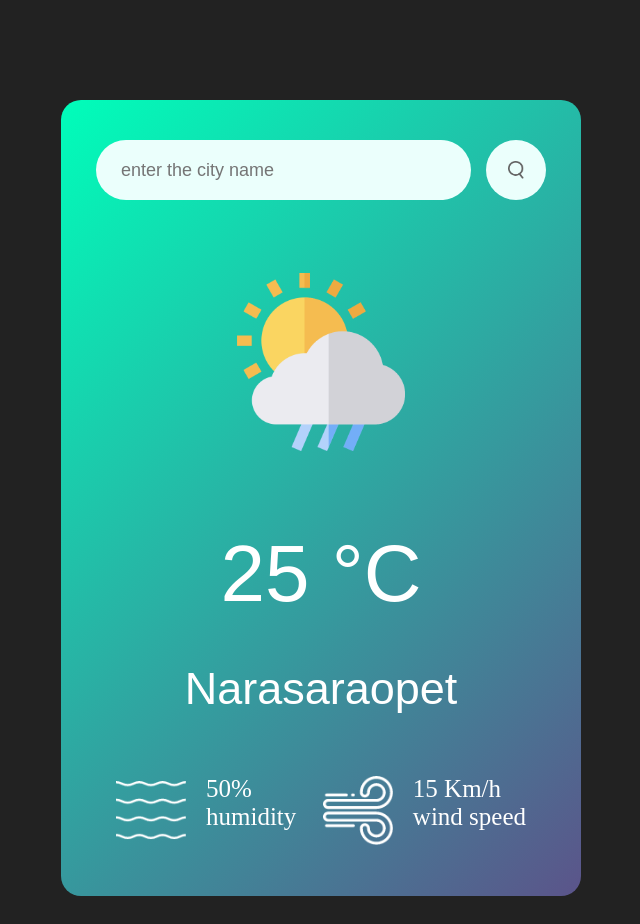
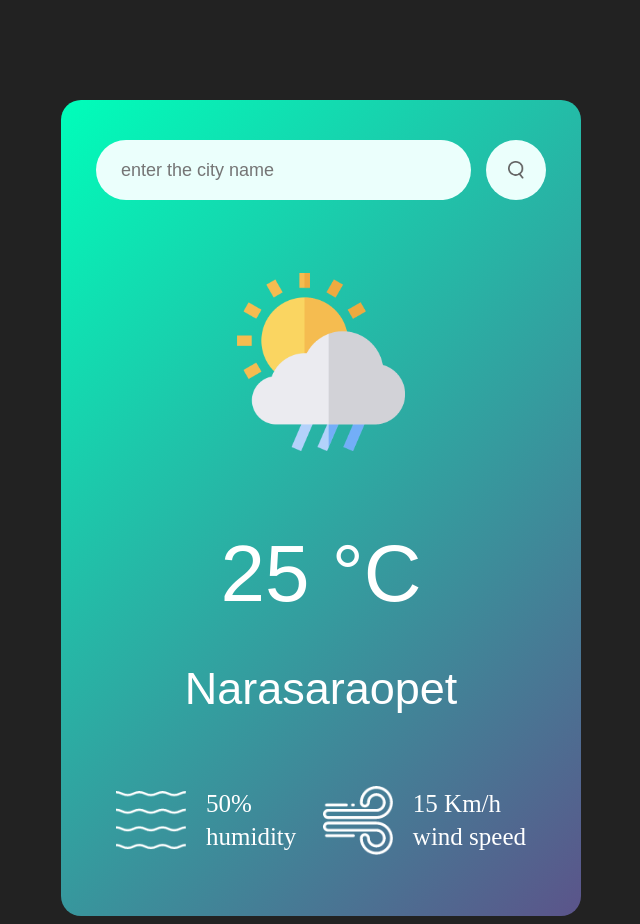
Before and after one commit to Ashok-Kumar-dharanikota/Weather-App, a plain HTML site: page index.html in a window 1280 px wide. Shown: the whole page, without its empty margins (319-959 px from the left). Drawn offline with Linux system fonts and the light colour scheme.

Commit message:
weather API and clean design is added

```diff
--- a/index.html
+++ b/index.html
@@ -24,16 +24,18 @@
                 <img src="images/humidity.png" >
                 <div>
                     <p class="humidity">
-                        50% <br> humidity
+                        50%
                     </p>
+                    <p class="title">humidity</p>
                 </div>
             </div>
             <div class="column">
                 <img src="images/wind.png" >
                 <div>
                     <p class="wind">
-                        15 Km/h <br> wind speed
+                        15 Km/h
                     </p>
+                    <p class="title">wind speed</p>
                 </div>
             </div>
 
--- a/styles.css
+++ b/styles.css
@@ -89,5 +89,10 @@ body {
 
 .humidity, .wind {
     font-size: 25px;
-    margin-top: 10px;
+    margin-top: 25px;
 }
+
+.title {
+    font-size: 25px;
+    margin-top: -20px;
+}
```
